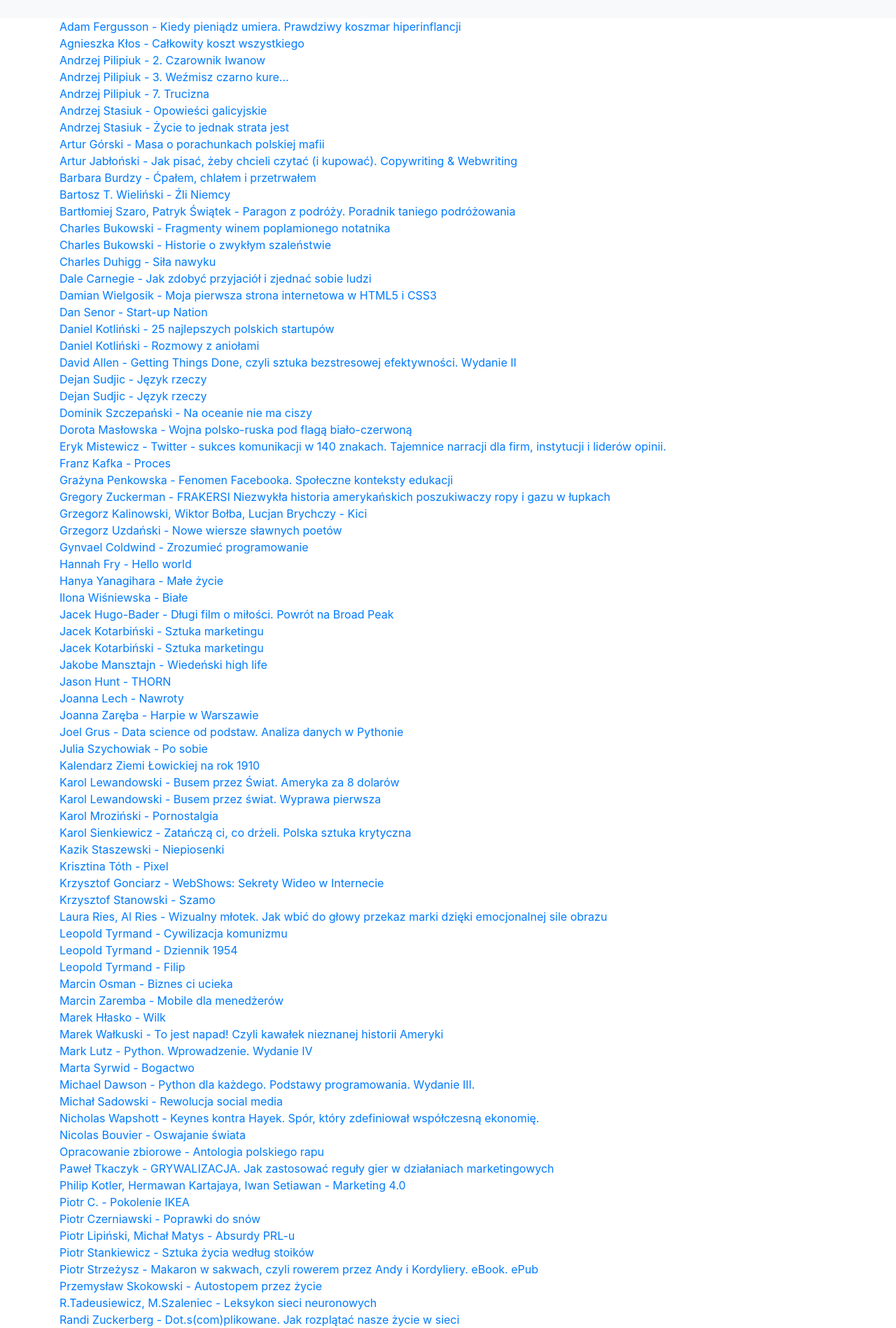
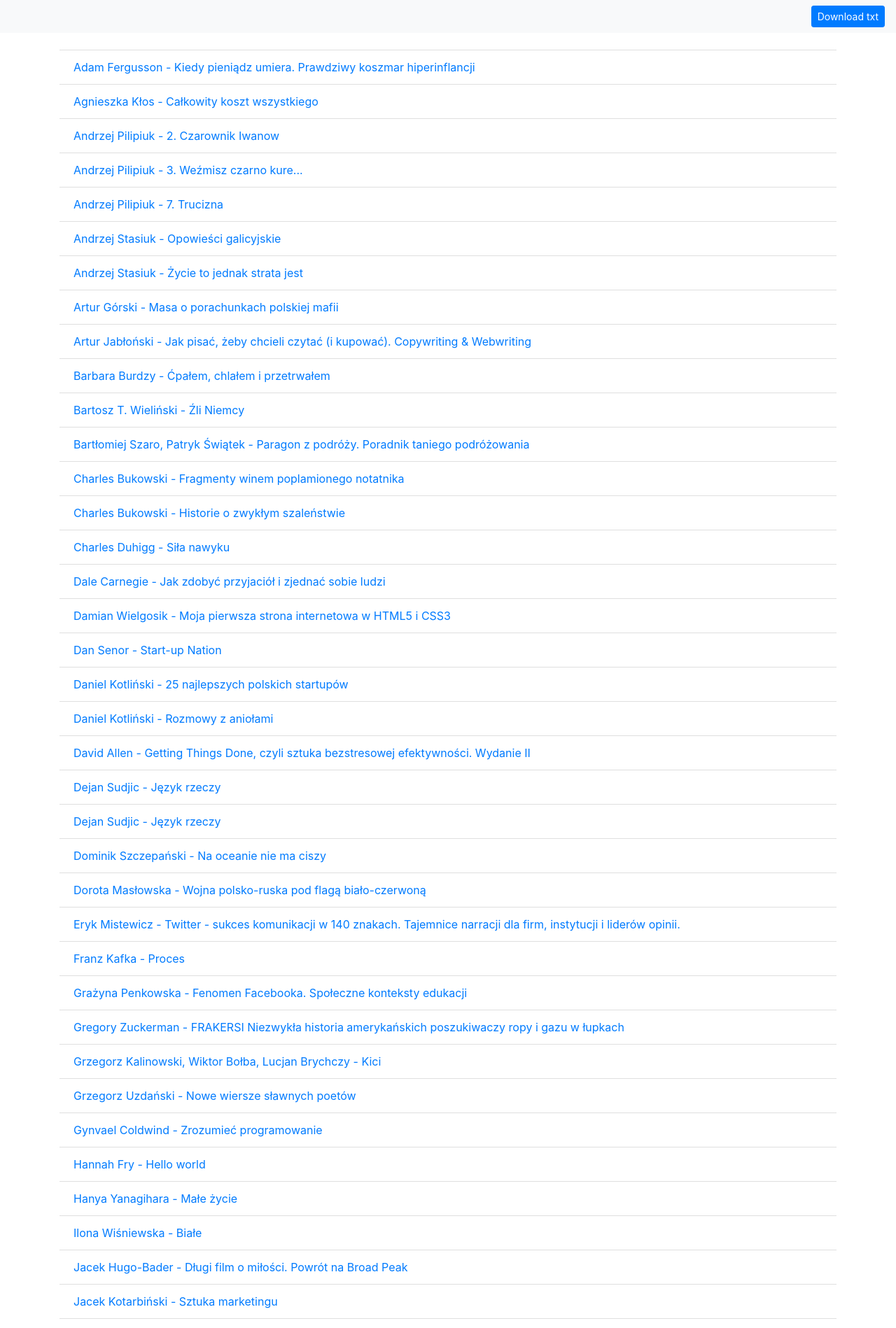
Before and after one commit to ithinksodigital/mobi_ebook_list, a Flask app: page / in a window 1280 px wide. Shown: the top 1898 px of the page at 70% size. Run offline with Flask 2, Linux system fonts and the light colour scheme; some libraries are stand-ins or nearby versions.

Commit message:
download txt

```diff
--- a/app.py
+++ b/app.py
@@ -3,6 +3,8 @@
 import os
 from save_file import Files
 from flask import Flask, request, render_template
+from flask import send_file
+
 
 app = Flask(__name__)
 
@@ -11,6 +13,12 @@
     r = ReadEbook()
     r.read_file("ebook_list.txt")
     return render_template('index.html', list = r.list)
+
+
+@app.route('/download')
+def downloadFile ():
+    path = "ebook_list.txt"
+    return send_file(path, as_attachment=True)
 
 
 
--- a/templates/index.html
+++ b/templates/index.html
@@ -38,19 +38,28 @@
       <nav class="navbar navbar-light bg-light">
           <a class="navbar-brand" href="#">
           </a>
+          <form class="form-inline my-2 my-lg-0">
+              <a href="download" class="btn btn-primary btn-lg my-2 my-sm-0 btn-sm" role="button"  aria-disabled="true">Download txt</a>
+          </form>
         </nav>
     <div class="container">
       <div class="row">
         <div class="col-"></div>
         <div class="col-md">
+            <br />
+                       <ul class="list-group list-group-flush"">
+
+
           {% for item in list %}
-    <a href = "https://www.google.com/search?q={{item}}"> {{ item }} </a><br/>
+                           <a href = "https://www.google.com/search?q={{item}}" target="_blank"> <li class="list-group-item">{{ item }}</li></a>
+
           {% endfor %}
+                           </ul>
           <br />
           <a
           class="btn btn-social btn-github btn-block"
           href="https://github.com/radipawelec/utmGen"
-          target="_blank"
+          target="_bla®nk"
         >
           <span class="fab fa-github"></span>
           RadiPawelec - GitHub repository</a>
```
